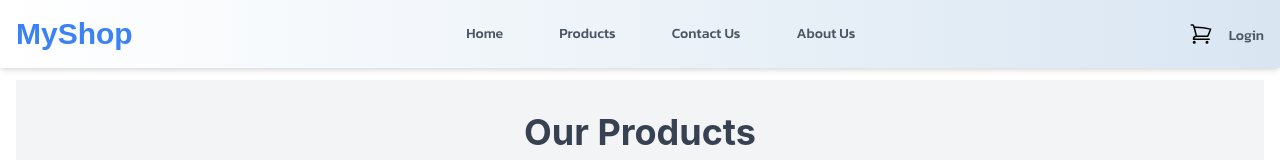
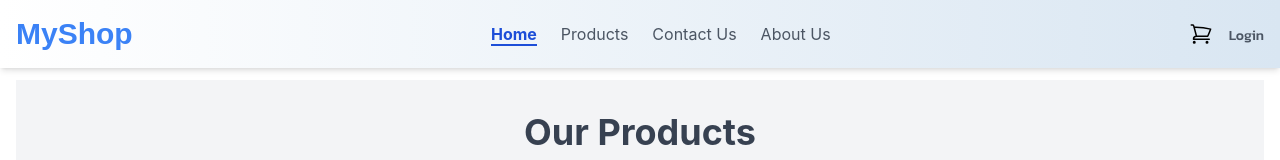
Before and after one commit to elijaholusegun21/myShop, a React (Create React App) app: page / in a window 1280 px wide. Shown: the top 160 px of the page. Built offline with nearby package versions, Linux system fonts and the light colour scheme; no server answers; a web font is replaced by a local one.

Commit message:
Updated navbar with active class and added view details in product

```diff
--- a/src/App.js
+++ b/src/App.js
@@ -20,6 +20,7 @@ import AboutUs from "./component/aboutUs";
 import Products from "./pages/product";
 import NotFound from "./pages/notFound";
 import Cart from "./pages/cart";
+import ProductDetail from "./pages/productDetails";
 
 // Layouts
 import { MainLayout } from "./layouts/mainLayout";
@@ -30,6 +31,7 @@ const router = createBrowserRouter(
     <Route path="/" element={<MainLayout />}>
       <Route index element={<Home />} />
       <Route path="/products" element={<Products />} />
+       <Route path="/product/:id" element={<ProductDetail />} />
       <Route path="/cart" element={<Cart />} />
       <Route path="/loginForm" element={<LoginForm />} />
       <Route path="/registrationForm" element={<RegistrationForm />} />
--- a/src/component/Navbar.js
+++ b/src/component/Navbar.js
@@ -1,5 +1,5 @@
 import { useState } from "react";
-import { Link } from "react-router-dom";
+import { NavLink } from "react-router-dom";
 import { useCart } from "../context/cartContext";
 import { useAuth } from "../context/AuthContext"; // Import the AuthContext
 
@@ -21,48 +21,76 @@ const Navbar = () => {
         {/* Links for Desktop */}
         <ul className={`absolute top-full left-0 w-full bg-white flex-col justify-center z-10 items-center md:bg-transparent md:relative md:flex md:flex-row md:space-x-6 md:w-auto ${isMenuOpen ? 'block' : 'hidden'}`}>
           <li>
-            <Link to="/" className="block px-4 py-2 text-gray-600 hover:text-blue-500 font-Kanit font-medium text-sm text-center">Home</Link>
+            <NavLink
+              exact
+              to="/"
+              className={({ isActive }) =>
+                isActive ? "font-bold text-blue-700 border-b-2 border-blue-700" : "text-gray-600 hover:text-blue-500"
+              }
+            >
+              Home
+            </NavLink>
           </li>
           <li>
-            <Link to="/products" className="block px-4 py-2 text-gray-600 hover:text-blue-500 font-Kanit font-medium text-sm text-center">Products</Link>
+            <NavLink
+              to="/products"
+              className={({ isActive }) =>
+                isActive ? "font-bold text-blue-700 border-b-2 border-blue-700" : "text-gray-600 hover:text-blue-500"
+              }
+            >
+              Products
+            </NavLink>
           </li>
           <li>
-            <Link to="/contact" className="block px-4 py-2 text-gray-600 hover:text-blue-500 font-Kanit font-medium text-sm text-center">Contact Us</Link>
+            <NavLink
+              to="/contact"
+              className={({ isActive }) =>
+                isActive ? "font-bold text-blue-700 border-b-2 border-blue-700" : "text-gray-600 hover:text-blue-500"
+              }
+            >
+              Contact Us
+            </NavLink>
           </li>
           <li>
-            <Link to="/about" className="block px-4 py-2 text-gray-600 hover:text-blue-500 font-Kanit font-medium text-sm text-center">About Us</Link>
+            <NavLink
+              to="/about"
+              className={({ isActive }) =>
+                isActive ? "font-bold text-blue-700 border-b-2 border-blue-700" : "text-gray-600 hover:text-blue-500"
+              }
+            >
+              About Us
+            </NavLink>
           </li>
         </ul>
 
         {/* Cart/Account Icons */}
         <ul className="flex items-center space-x-4">
           <li>
-            <Link to="/cart" className="flex items-center relative">
+            <NavLink to="/cart" className="flex items-center relative">
               <svg className="h-6 w-6" xmlns="http://www.w3.org/2000/svg" fill="none" viewBox="0 0 24 24" strokeWidth="1.5" stroke="currentColor">
                 <path strokeLinecap="round" strokeLinejoin="round" d="M2.25 3h1.386c.51 0 .955.343 1.087.835l.383 1.437M7.5 14.25a3 3 0 0 0-3 3h15.75m-12.75-3h11.218c1.121-2.3 2.1-4.684 2.924-7.138a60.114 60.114 0 0 0-16.536-1.84M7.5 14.25 5.106 5.272M6 20.25a.75.75 0 1 1-1.5 0 .75.75 0 0 1 1.5 0Zm12.75 0a.75.75 0 1 1-1.5 0 .75.75 0 0 1 1.5 0Z" />
               </svg>
-
               {cartItems.length > 0 && (
                 <span className="absolute top-0 right-0 bg-red-500 text-white text-xs rounded-full px-1">
                   {cartItems.length}
                 </span>
               )}
-            </Link>
+            </NavLink>
           </li>
 
           {/* Show Account link or Name based on user state */}
           <li>
             {user ? (
               <div className="flex items-center">
-                <Link to="/account" className="text-gray-600 hover:text-blue-500 font-Kanit font-medium text-sm">
+                <NavLink to="/account" className="text-gray-600 hover:text-blue-500 font-Kanit font-medium text-sm">
                   {user.name} {/* Display user's name */}
-                </Link>
+                </NavLink>
                 <button onClick={logout} className="text-red-500 ml-4 font-Kanit font-medium text-sm">
                   Logout
                 </button>
               </div>
             ) : (
-              <Link to="/loginForm" className="text-gray-600 hover:text-blue-500 font-Kanit font-medium text-sm">Login</Link>
+              <NavLink to="/loginForm" className="text-gray-600 hover:text-blue-500 font-Kanit font-medium text-sm">Login</NavLink>
             )}
           </li>
         </ul>
--- a/src/pages/productCard.js
+++ b/src/pages/productCard.js
@@ -1,6 +1,7 @@
 import { useState } from "react";
 import { useCart } from "../context/cartContext";
 import { useAuth } from "../context/AuthContext"; // Import useAuth
+import { Link } from "react-router-dom"; // Import Link for navigation
 
 const ProductCard = ({ product }) => {
   const { addToCart } = useCart();
@@ -35,6 +36,15 @@ const ProductCard = ({ product }) => {
       <img src={product.image} alt={product.title} className="w-full h-40 object-cover mb-4" />
       <h3 className="text-lg font-semibold mb-2">{product.title}</h3>
       <p className="text-blue-500 font-bold text-xl mb-4">${product.price}</p>
+
+      {/* Add link to view product details */}
+      <Link
+        to={`/product/${product.id}`}
+        className="text-blue-500 hover:underline mb-4 block"
+      >
+        View Details
+      </Link>
+
       <button
         onClick={handleAddToCart}
         className="bg-blue-500 text-white p-2 rounded-md hover:bg-blue-600 transition-colors duration-300 flex items-center"
--- /dev/null
+++ b/src/pages/productDetails.js
@@ -0,0 +1,87 @@
+import { useEffect, useState } from "react";
+import { useParams } from "react-router-dom";
+import { useCart } from "../context/cartContext";
+import { useAuth } from "../context/AuthContext";
+
+const ProductDetail = () => {
+  const { id } = useParams();
+  const { addToCart } = useCart();
+  const { user } = useAuth();
+  const [product, setProduct] = useState(null);
+  const [loading, setLoading] = useState(true);
+  const [error, setError] = useState(null);
+  const [successMessage, setSuccessMessage] = useState("");
+
+  useEffect(() => {
+    const fetchProduct = async () => {
+      try {
+        const response = await fetch(`https://fakestoreapi.com/products/${id}`);
+        const data = await response.json();
+        setProduct(data);
+        setLoading(false);
+      } catch (err) {
+        setError("Error fetching product details.");
+        setLoading(false);
+      }
+    };
+
+    fetchProduct();
+  }, [id]);
+
+  const handleAddToCart = () => {
+    if (!user) {
+      setError("Please log in to add items to the cart.");
+      return;
+    }
+
+    addToCart(product);
+    setSuccessMessage("Item added to cart!");
+    setTimeout(() => setSuccessMessage(""), 3000);
+  };
+
+  if (loading) {
+    return <div className="flex items-center justify-center min-h-screen">Loading...</div>;
+  }
+
+  if (error) {
+    return <div className="flex items-center justify-center min-h-screen">{error}</div>;
+  }
+
+  return (
+    <div className="p-4 sm:p-8 bg-gray-100 min-h-screen">
+      <div className="max-w-5xl mx-auto bg-white p-6 rounded-lg shadow-lg">
+        {successMessage && (
+          <div className="bg-green-500 text-white p-2 rounded mb-4 text-center">
+            {successMessage}
+          </div>
+        )}
+
+        <div className="grid grid-cols-1 lg:grid-cols-2 gap-6">
+          {/* Product Image */}
+          <img
+            src={product.image}
+            alt={product.title}
+            className="w-full h-64 sm:h-96 object-contain"
+          />
+
+          {/* Product Details */}
+          <div>
+            <h1 className="text-3xl sm:text-4xl font-bold mb-4">{product.title}</h1>
+            <p className="text-xl sm:text-2xl text-gray-600 mb-4">${product.price}</p>
+            <p className="text-gray-700 mb-6 text-sm sm:text-base">{product.description}</p>
+
+            {/* Add to Cart Button */}
+            <button
+              onClick={handleAddToCart}
+              className="bg-blue-500 text-white px-4 py-2 sm:px-6 sm:py-2 rounded-lg hover:bg-blue-600 transition-colors duration-300 w-full sm:w-auto"
+            >
+              Add to Cart
+            </button>
+          </div>
+        </div>
+      </div>
+    </div>
+  );
+};
+
+export default ProductDetail;
```
